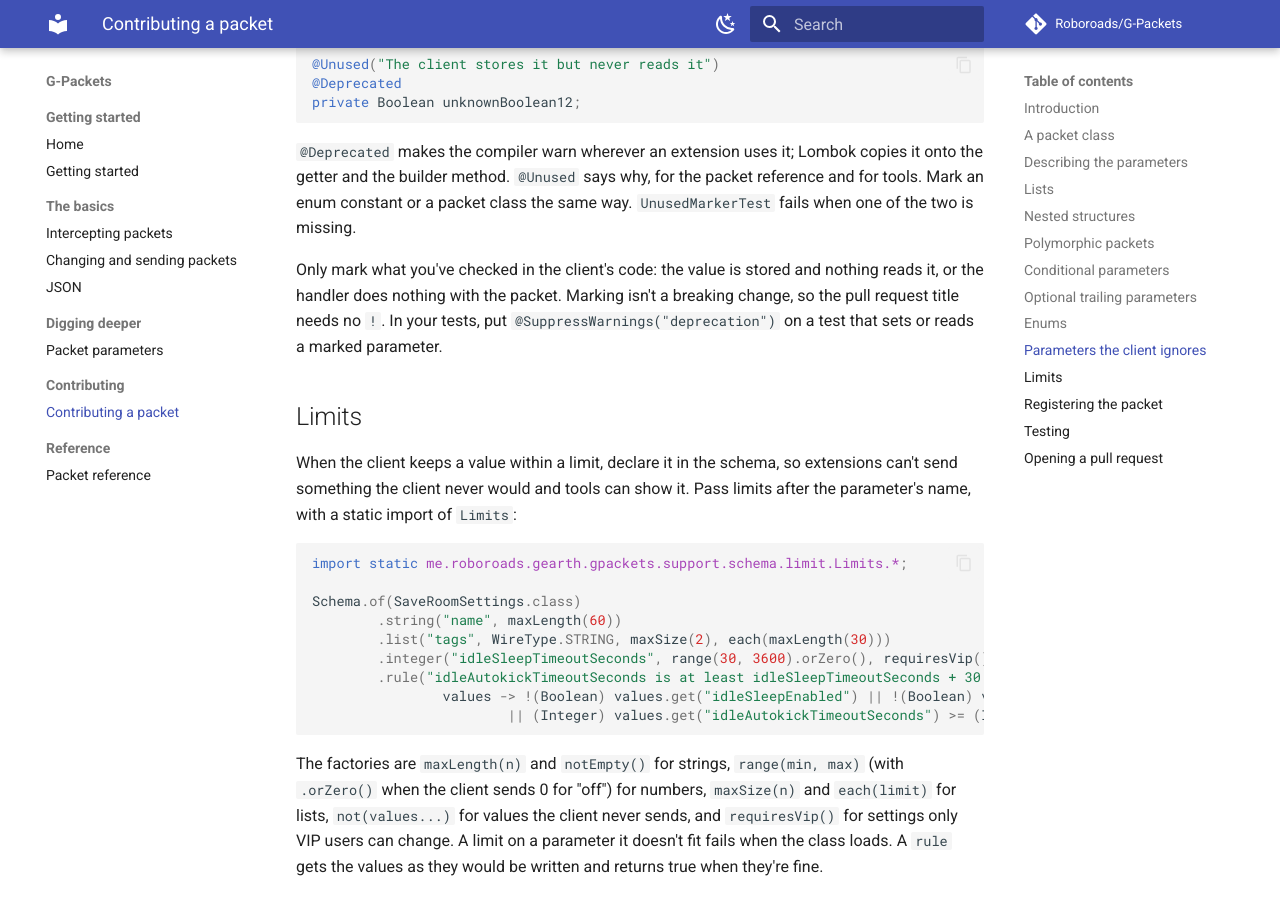
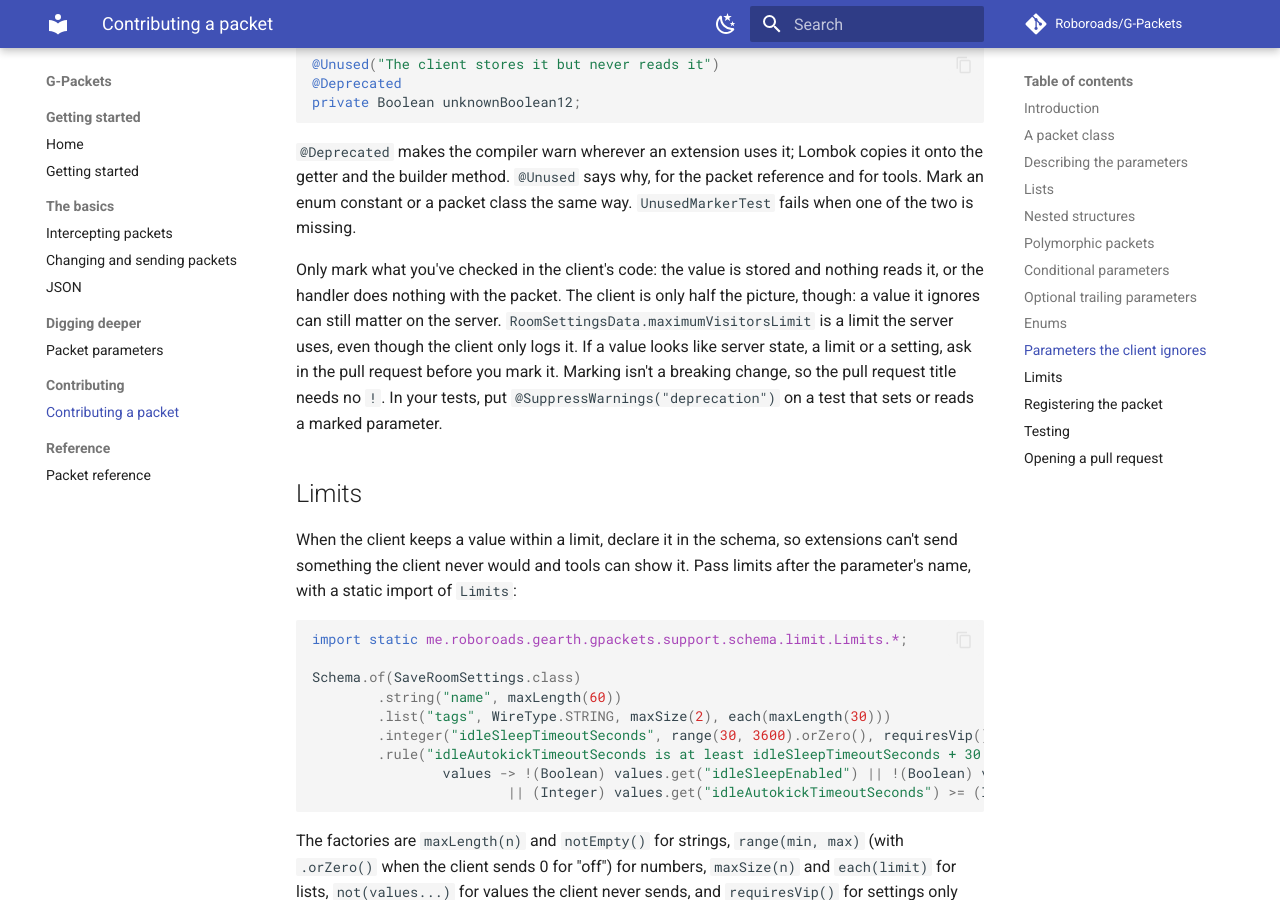
Before and after one commit to Roboroads/G-Packets, an MkDocs documentation site: the page built from docs/contributing.md, in a window 1280 px wide and 900 px high, scrolled down 5937 px. Built offline with MkDocs 1.6.1 and Material for MkDocs 9.7.7, drawn with Linux system fonts in a browser that asks for light colours; comment, search, counter and statistics services are not loaded.

Commit message:
docs: ask before marking a value the server may use as unused (#87)
The contributing guide only asked contributors to check the client's
code before marking something `@Unused`. A value the client ignores can
still matter on the server: `RoomSettingsData.maximumVisitorsLimit` is a
limit the server uses, even though the client only writes it to a debug
log.

The "Parameters the client ignores" section now says so, and asks
contributors to raise it in the pull request before marking anything
that looks like server state, a limit or a setting.

Docs only. The strict docs build is clean.

```diff
--- a/docs/contributing.md
+++ b/docs/contributing.md
@@ -245,7 +245,7 @@ private Boolean unknownBoolean12;
 
 `@Deprecated` makes the compiler warn wherever an extension uses it; Lombok copies it onto the getter and the builder method. `@Unused` says why, for the packet reference and for tools. Mark an enum constant or a packet class the same way. `UnusedMarkerTest` fails when one of the two is missing.
 
-Only mark what you've checked in the client's code: the value is stored and nothing reads it, or the handler does nothing with the packet. Marking isn't a breaking change, so the pull request title needs no `!`. In your tests, put `@SuppressWarnings("deprecation")` on a test that sets or reads a marked parameter.
+Only mark what you've checked in the client's code: the value is stored and nothing reads it, or the handler does nothing with the packet. The client is only half the picture, though: a value it ignores can still matter on the server. `RoomSettingsData.maximumVisitorsLimit` is a limit the server uses, even though the client only logs it. If a value looks like server state, a limit or a setting, ask in the pull request before you mark it. Marking isn't a breaking change, so the pull request title needs no `!`. In your tests, put `@SuppressWarnings("deprecation")` on a test that sets or reads a marked parameter.
 
 ## Limits
 
```
